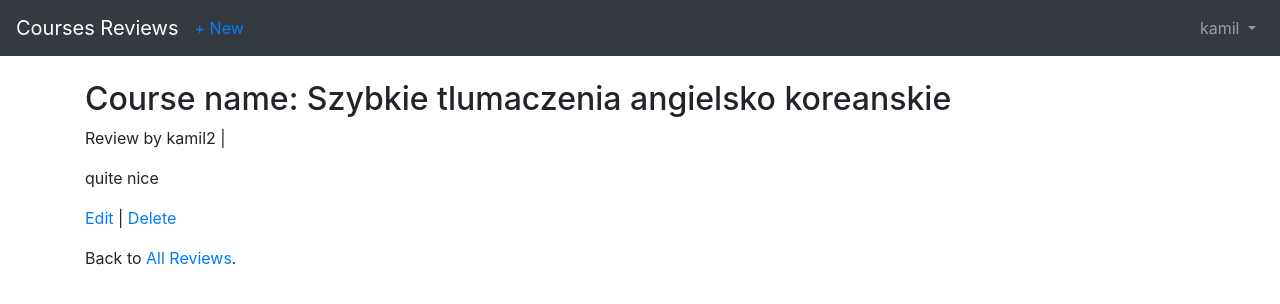
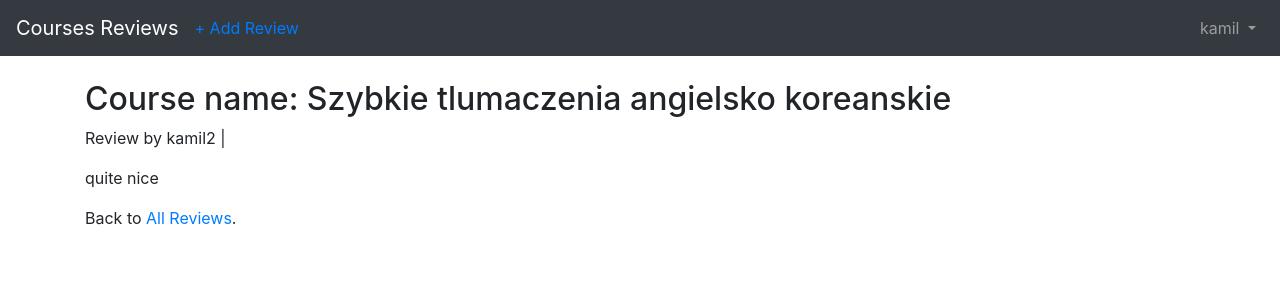
Before and after one commit to mixnix/subject_rate, a Django app: page /2/ in a window 1280 px wide. Shown: the top 304 px of the page. Run offline with Django 3.2, Linux system fonts and the light colour scheme; a user stored in the database is signed in; data comes from the database, SQL or seed files in the repository; both versions use the stored data as it was after the commit; some libraries are stand-ins or nearby versions.

Commit message:
small correction mi README, now only author sees links for deleting and changing review

```diff
--- a/templates/base.html
+++ b/templates/base.html
@@ -15,7 +15,7 @@
    <a class="navbar-brand" href="{% url 'index' %}">Courses Reviews</a>
    {% if user.is_authenticated %}
    <ul class="navbar-nav mr-auto">
-      <li class="nav-item"><a href="{% url 'review-new' %}">+ New</a></li>
+      <li class="nav-item"><a href="{% url 'review-new' %}">+ Add Review</a></li>
    </ul>
    {% endif %}
    <button class="navbar-toggler" type="button" data-toggle="collapse"
--- a/templates/pages/review_detail.html
+++ b/templates/pages/review_detail.html
@@ -6,7 +6,10 @@
             <p>Review by {{ object.author }} | {{ object.date }}</p>
             <p>{{ object.review_body }}</p>
     </div>
-    <p><a href="{% url 'review-edit' review.pk %}">Edit</a>
-    | <a href="{% url 'review-delete' review.pk %}">Delete</a> </p>
+    {% if request.user == object.author %}
+        <p><a href="{% url 'review-edit' review.pk %}">Edit</a>
+            | <a href="{% url 'review-delete' review.pk %}">Delete</a> </p>
+    {% endif %}
+
     <p>Back to <a href="{% url 'review-list' %}">All Reviews</a>. </p>
 {% endblock content %}
--- a/users/models.py
+++ b/users/models.py
@@ -1,5 +1,6 @@
 from django.contrib.auth.models import AbstractUser
 from django.db import models
 
+
 class ReviewsUser(AbstractUser):
     created_reviews = models.PositiveIntegerField(default=0)
```
Also changed, not shown: README.md, db.sqlite3.
